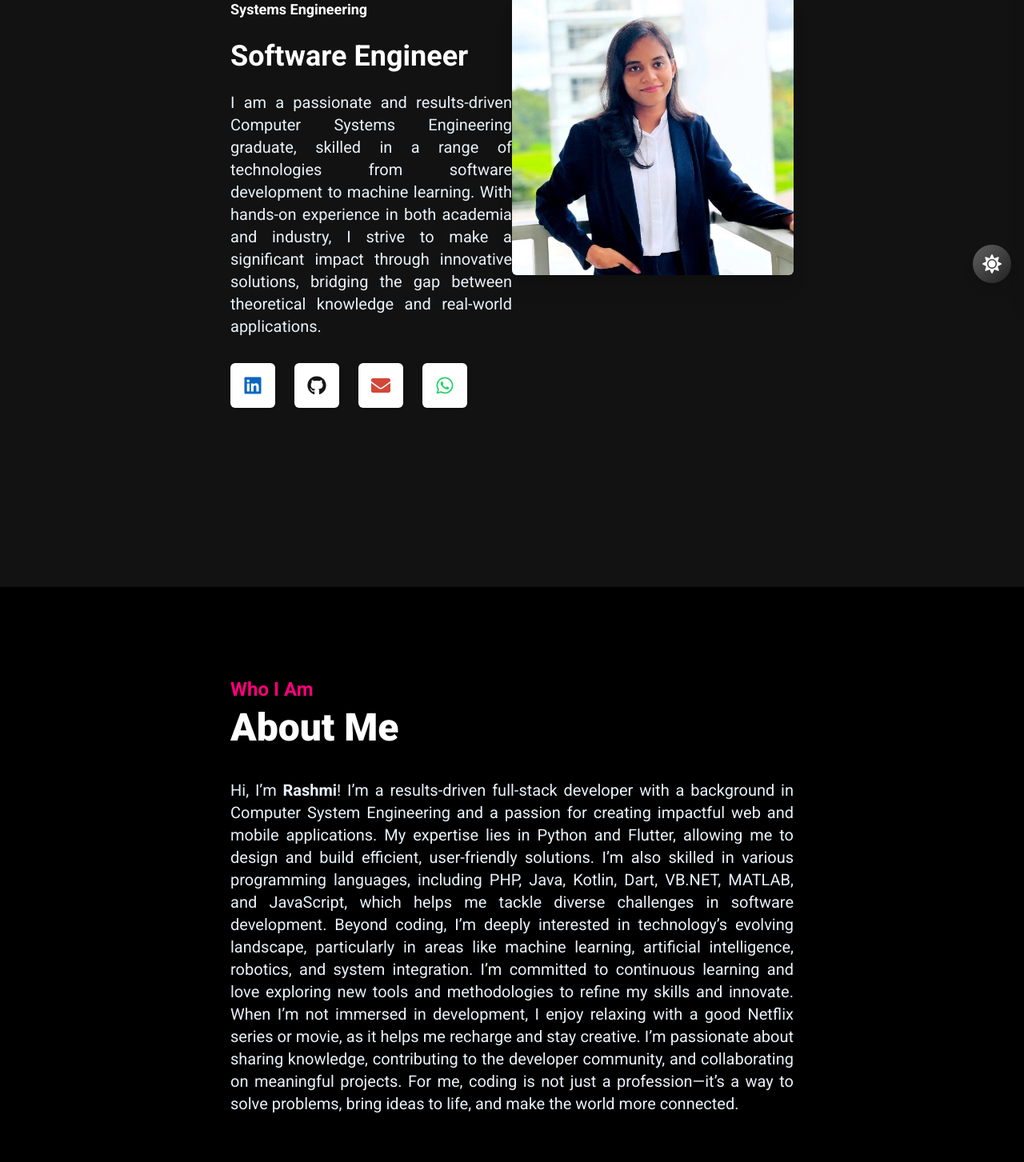
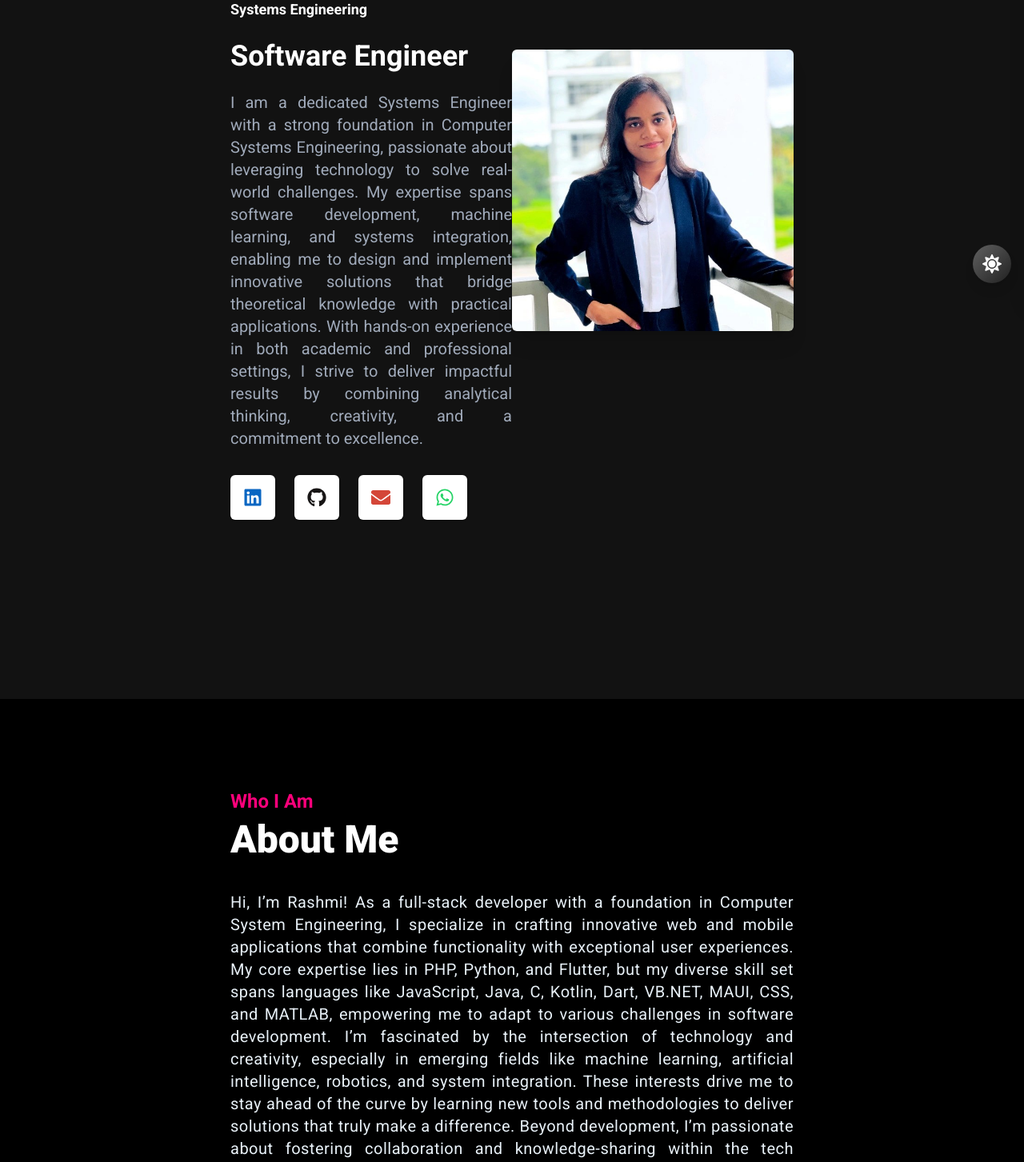
Before and after one commit to BKPASQUAL/Rashmi-Portfolio, a React (Vite) app: page / in a window 1280 px wide. Shown: the part 430-1883 px from the top of the page at 80% size. Built offline with nearby package versions, Linux system fonts and the light colour scheme; a web font is replaced by a local one.

Commit message:
work experince

```diff
--- a/src/components/common/Footer.jsx
+++ b/src/components/common/Footer.jsx
@@ -6,7 +6,7 @@ export default function Footer() {
       <div className="border-b border-white/10 pb-8 flex flex-col md:flex-row md:justify-between items-center space-y-12 md:space-y-0">
         {/* Left Section */}
         <div className="w-1/2 flex flex-col items-center md:items-start text-center md:text-left space-y-6">
-          <h1 className="text-4xl md:text-5xl font-bold text-navy">Bawantha Pasqual</h1>
+          <h1 className="text-4xl md:text-5xl font-bold text-navy">Rashmi Jayasekara</h1>
           <p className="text-gray-400 text-sm md:text-base">
             Always excited to collaborate on new projects or challenges. Feel
             free to reach out to me through any platform below.
@@ -59,7 +59,7 @@ export default function Footer() {
             <div className="flex flex-col text-black">
               <i className="far fa-envelope text-3xl md:text-4xl"></i>
               <p className="text-sm md:text-lg mt-4 font-semibold">
-                Bawantha Pasqual
+              Rashmi Jayasekara
               </p>
             </div>
           </div>
@@ -90,7 +90,7 @@ export default function Footer() {
       <div className="pt-8 flex flex-col md:flex-row justify-between items-center space-y-6 md:space-y-0">
         {/* Copyright */}
         <p className="text-gray-500 text-sm text-center">
-          © {new Date().getFullYear()} Bawantha Pasqual. All Rights Reserved.
+          © {new Date().getFullYear()} Rashmi Jayasekara. All Rights Reserved.
         </p>
 
         {/* Back to Top Button */}
--- a/src/components/home/AboutMe.jsx
+++ b/src/components/home/AboutMe.jsx
@@ -8,25 +8,26 @@ function AboutMe() {
         About Me
       </div>
       <div>
-        <p className="text-secondaryText text-sm text-justify sm:text-base md:text-lg lg:text-xl mb-6 sm:mb-8  dark:text-darkPrimary">
-          Hi, I’m <b>Rashmi</b>! I’m
-          a results-driven full-stack developer with a background in Computer
-          System Engineering and a passion for creating impactful web and mobile
-          applications. My expertise lies in Python and Flutter, allowing me to
-          design and build efficient, user-friendly solutions. I’m also skilled
-          in various programming languages, including PHP, Java, Kotlin, Dart,
-          VB.NET, MATLAB, and JavaScript, which helps me tackle diverse
-          challenges in software development. Beyond coding, I’m deeply
-          interested in technology’s evolving landscape, particularly in areas
-          like machine learning, artificial intelligence, robotics, and system
-          integration. I’m committed to continuous learning and love exploring
-          new tools and methodologies to refine my skills and innovate. When I’m
-          not immersed in development, I enjoy relaxing with a good Netflix
-          series or movie, as it helps me recharge and stay creative. I’m
-          passionate about sharing knowledge, contributing to the developer
-          community, and collaborating on meaningful projects. For me, coding is
-          not just a profession—it’s a way to solve problems, bring ideas to
-          life, and make the world more connected.
+        <p className="text-secondaryText text-sm text-justify sm:text-base md:text-lg lg:text-xl mb-6 sm:mb-8 dark:text-darkPrimary leading-relaxed tracking-wide">
+          Hi, I’m Rashmi! As a full-stack developer with a foundation in
+          Computer System Engineering, I specialize in crafting innovative web
+          and mobile applications that combine functionality with exceptional
+          user experiences. My core expertise lies in PHP, Python, and Flutter,
+          but my diverse skill set spans languages like JavaScript, Java, C,
+          Kotlin, Dart, VB.NET, MAUI, CSS, and MATLAB, empowering me to adapt to
+          various challenges in software development. I’m fascinated by the
+          intersection of technology and creativity, especially in emerging
+          fields like machine learning, artificial intelligence, robotics, and
+          system integration. These interests drive me to stay ahead of the
+          curve by learning new tools and methodologies to deliver solutions
+          that truly make a difference. Beyond development, I’m passionate about
+          fostering collaboration and knowledge-sharing within the tech
+          community. I believe in using technology as a force for connection,
+          problem-solving, and innovation. Outside of work, you’ll find me
+          enjoying a Netflix binge or diving into a thought-provoking
+          movie—activities that recharge my mind and spark new ideas. For me,
+          coding is more than just a career—it’s a way to transform ideas into
+          impactful realities.
         </p>
       </div>
     </div>
--- a/src/components/home/HeroSection.jsx
+++ b/src/components/home/HeroSection.jsx
@@ -36,13 +36,16 @@ function HeroSection() {
           evolving in the world of software engineering. Let's connect!
         </p> */}
 
-        <p className="text-secondaryText text-sm sm:text-base md:text-lg lg:text-xl mb-6 sm:mb-8 text-justify dark:text-darkPrimary">
-          I am a passionate and results-driven Computer Systems Engineering
-          graduate, skilled in a range of technologies from software development
-          to machine learning. With hands-on experience in both academia and
-          industry, I strive to make a significant impact through innovative
-          solutions, bridging the gap between theoretical knowledge and
-          real-world applications.
+        <p className="text-secondaryText text-sm sm:text-base md:text-lg lg:text-xl mb-6 sm:mb-8 text-justify dark:text-darkSecondary">
+          I am a dedicated Systems Engineer with a strong foundation in Computer
+          Systems Engineering, passionate about leveraging technology to solve
+          real-world challenges. My expertise spans software development,
+          machine learning, and systems integration, enabling me to design and
+          implement innovative solutions that bridge theoretical knowledge with
+          practical applications. With hands-on experience in both academic and
+          professional settings, I strive to deliver impactful results by
+          combining analytical thinking, creativity, and a
+          commitment to excellence.
         </p>
 
         <div className="flex space-x-3 sm:space-x-4 md:space-x-6">
--- a/src/components/pages/Home.jsx
+++ b/src/components/pages/Home.jsx
@@ -38,12 +38,12 @@ function Home() {
       <section id="work">
         <WorkExperience />
       </section>
-      <section id="education">
+      {/* <section id="education">
         <Education />
       </section>
       <section id="certificates">
         <Certificates />
-      </section>
+      </section> */}
       <Footer />
     </div>
   );
```
Also changed, not shown: src/components/home/WorkExperience.jsx (+50 -62 lines).
